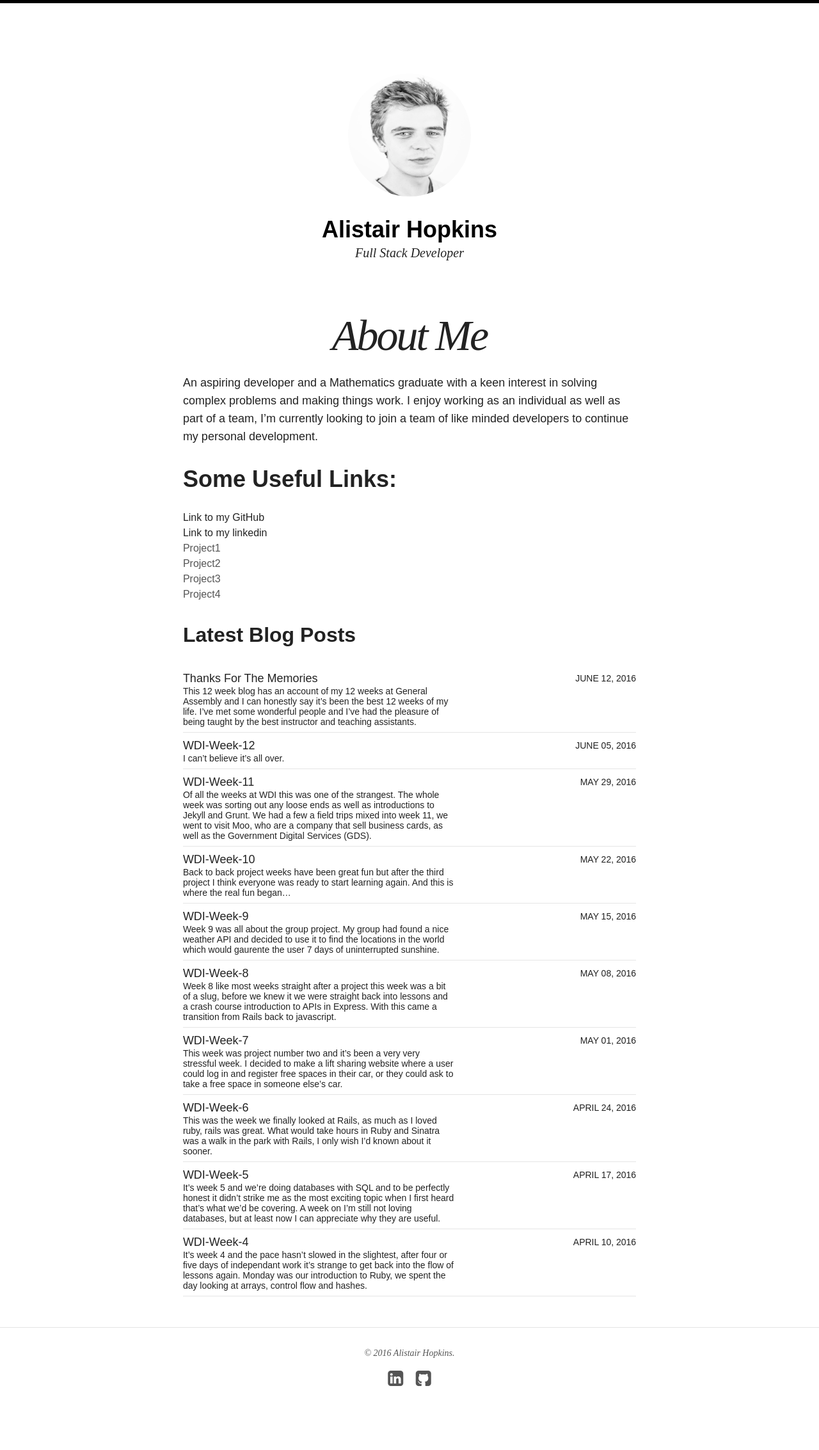
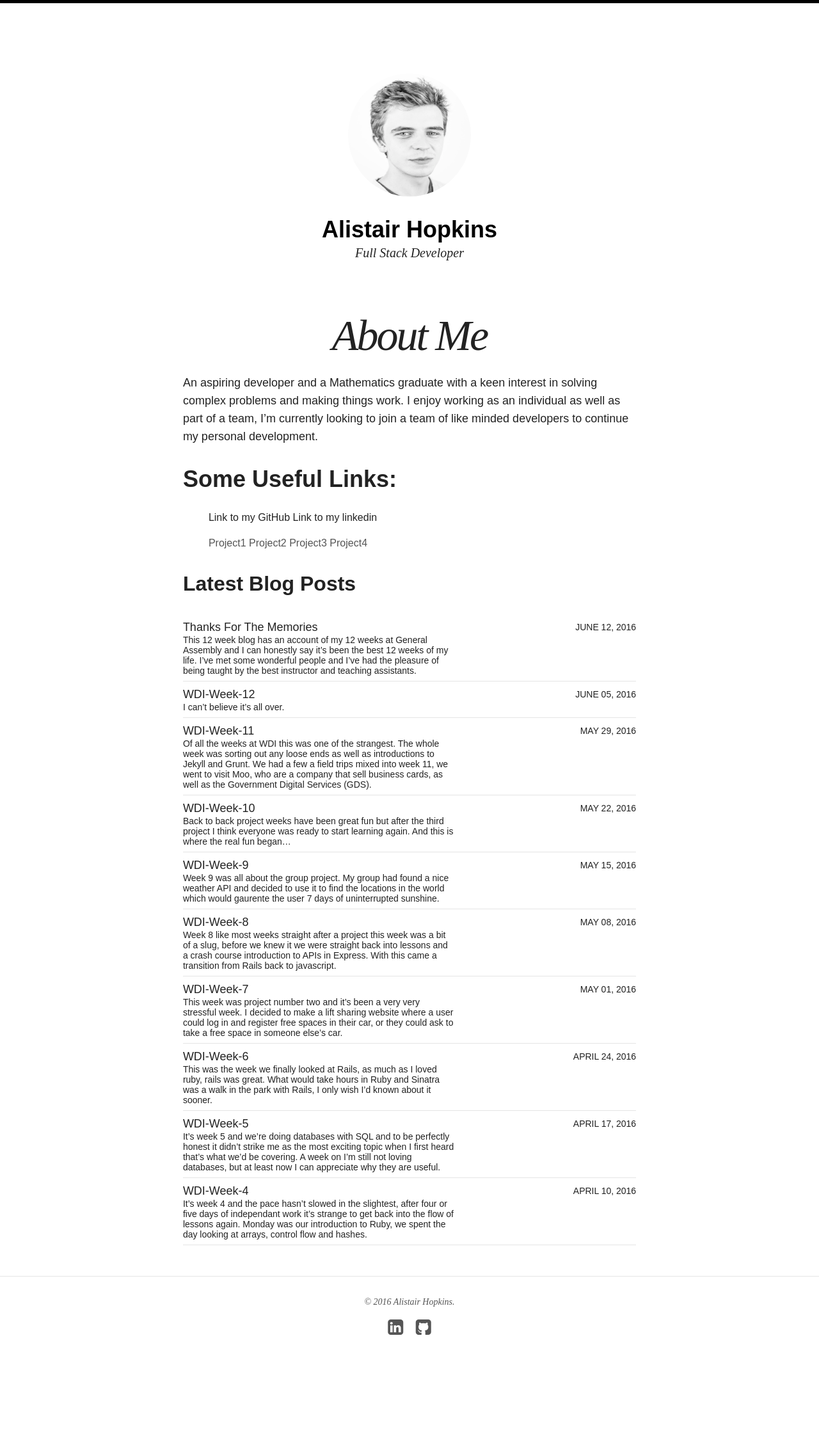
Before and after one commit to AlistairHopkins92/AlistairHopkins92.github.io, a Jekyll site: the page built from index.html, in a window 1280 px wide. Shown: the whole page at 64% size. Built offline with Jekyll 4.4.1, drawn with Linux system fonts in a browser that asks for light colours; nearby versions of some CDN libraries; after the commit the page ends 2186 px from its top, so only the background shows below that.

Commit message:
introduced unordered lists rather than breakpoints

```diff
--- a/index.html
+++ b/index.html
@@ -7,14 +7,16 @@
 <p>An aspiring developer and a Mathematics graduate with a keen interest in solving complex problems and making things work. I enjoy working as an individual as well as part of a team, I’m currently looking to join a team of like minded developers to continue my personal development.</p>
 
 <h1>Some Useful Links:</h1>
-
-<a href="https://github.com/AlistairHopkins92">Link to my GitHub</a><br>
-<a href="https://www.linkedin.com/in/alistairhopkins92">Link to my linkedin</a><br>
-<a href="">Project1</a><br>
-<a href="">Project2</a><br>
-<a href="">Project3</a><br>
-<a href="">Project4</a><br>
-
+<ul>
+<a href="https://github.com/AlistairHopkins92">Link to my GitHub</a>
+<a href="https://www.linkedin.com/in/alistairhopkins92">Link to my linkedin</a>
+</ul>
+<ul>
+<a href="">Project1</a>
+<a href="">Project2</a>
+<a href="">Project3</a>
+<a href="">Project4</a>
+</ul>
 <h2>Latest Blog Posts</h2>
 <ul class="post-list">
 {% for post in site.posts limit:10 %}
```
